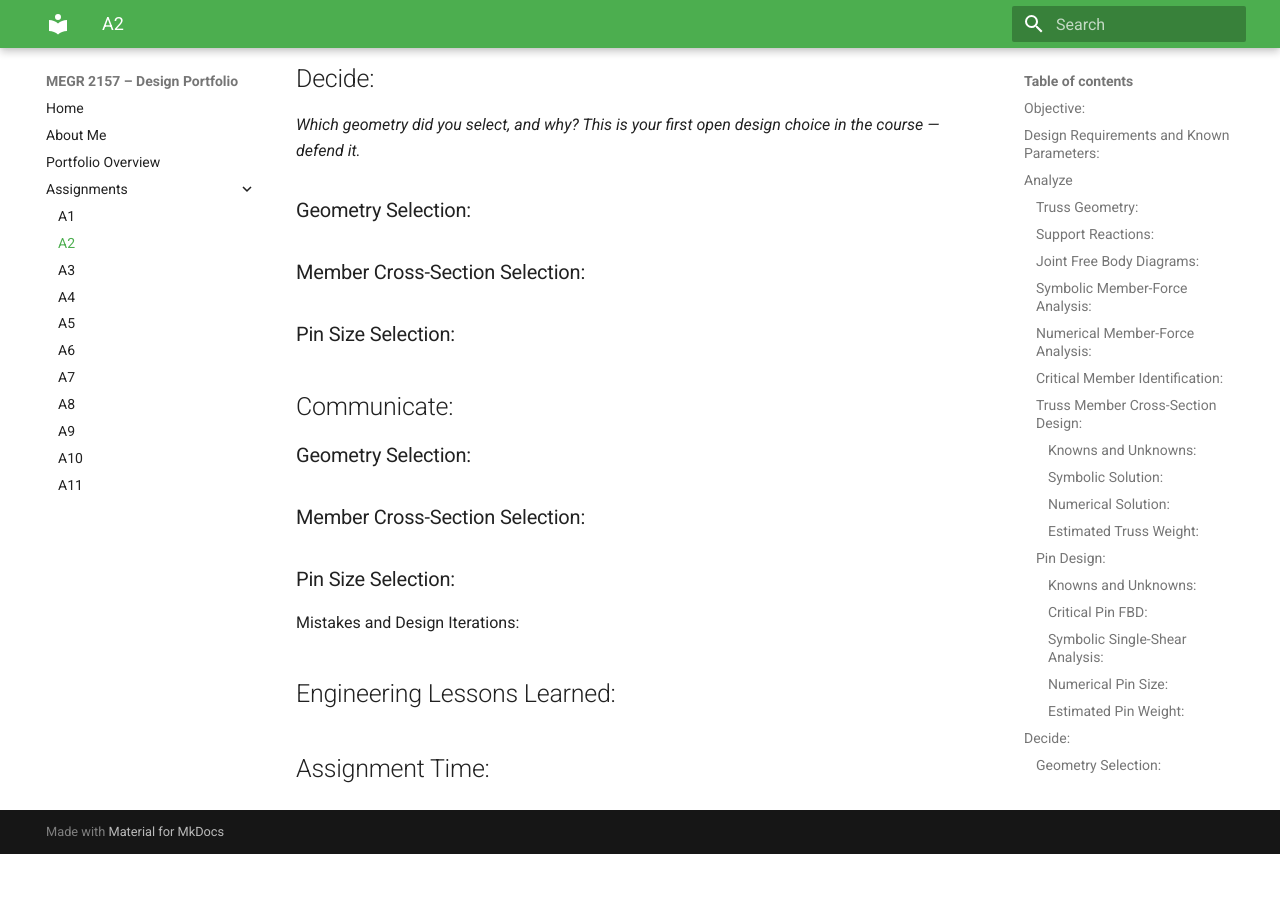
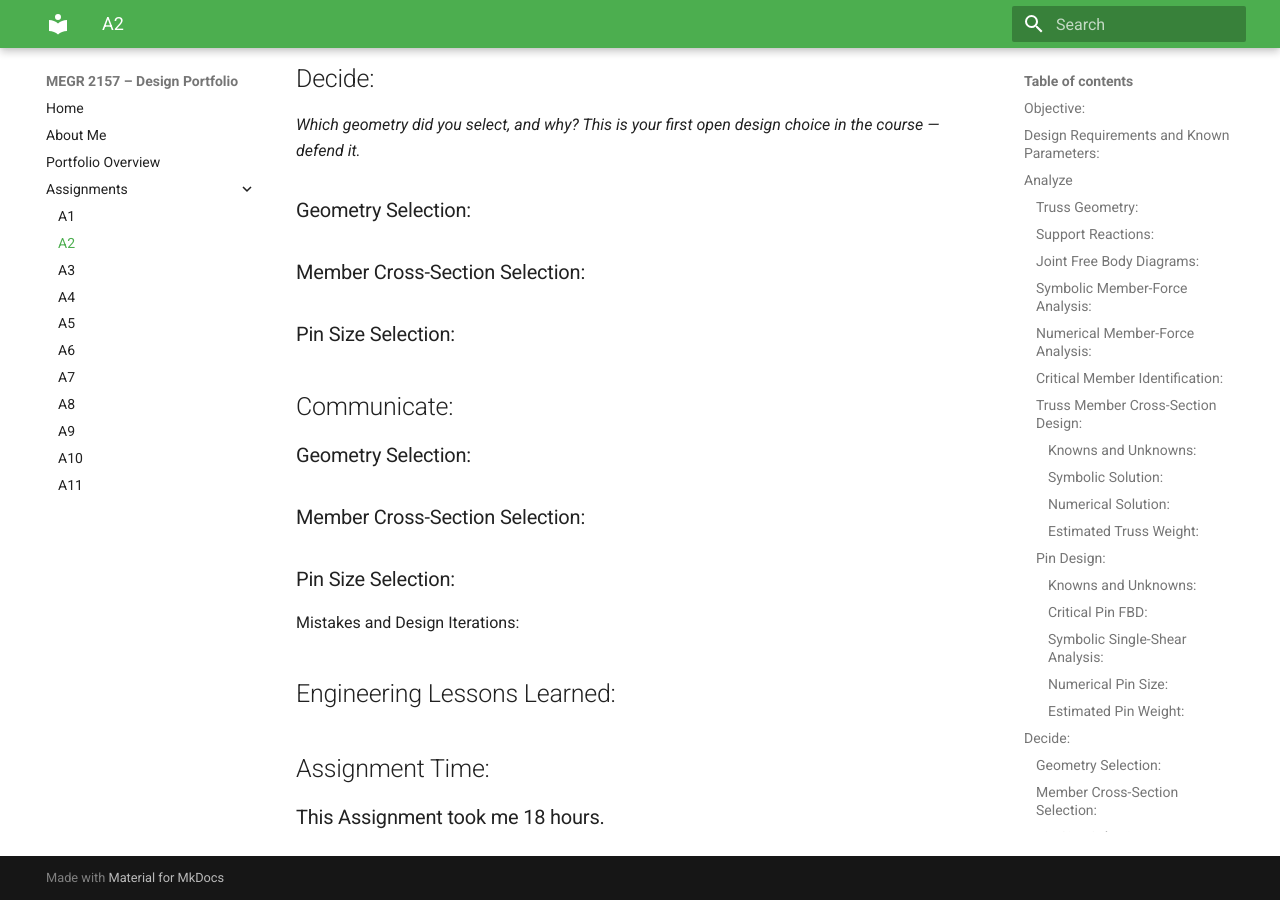
Before and after one commit to JCCorum/megr2157-portfolio, an MkDocs documentation site: the page built from docs/assignments/A02/index.md, in a window 1280 px wide and 900 px high, scrolled down 1198 px. Built offline with MkDocs 1.6.1 and Material for MkDocs 9.7.7, drawn with Linux system fonts in a browser that asks for light colours; before the commit the page ends 2052 px from its top, so only the background shows below that.

Commit message:
Add time taken for assignment to index.md

```diff
--- a/docs/assignments/A02/index.md
+++ b/docs/assignments/A02/index.md
@@ -55,3 +55,5 @@ Mistakes and Design Iterations:
 ## Engineering Lessons Learned:
 
 ## Assignment Time:
+
+### This Assignment took me 18 hours.
```
